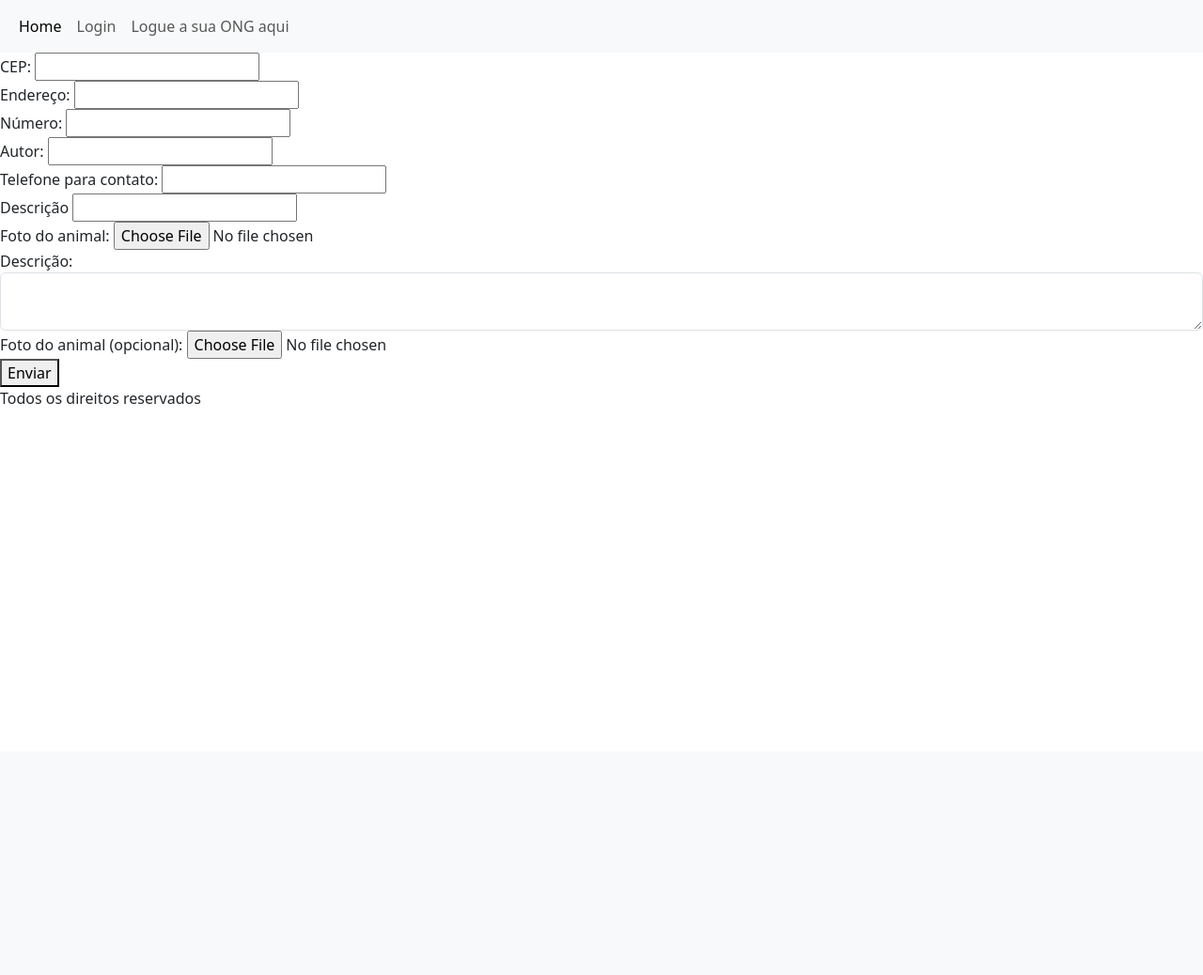
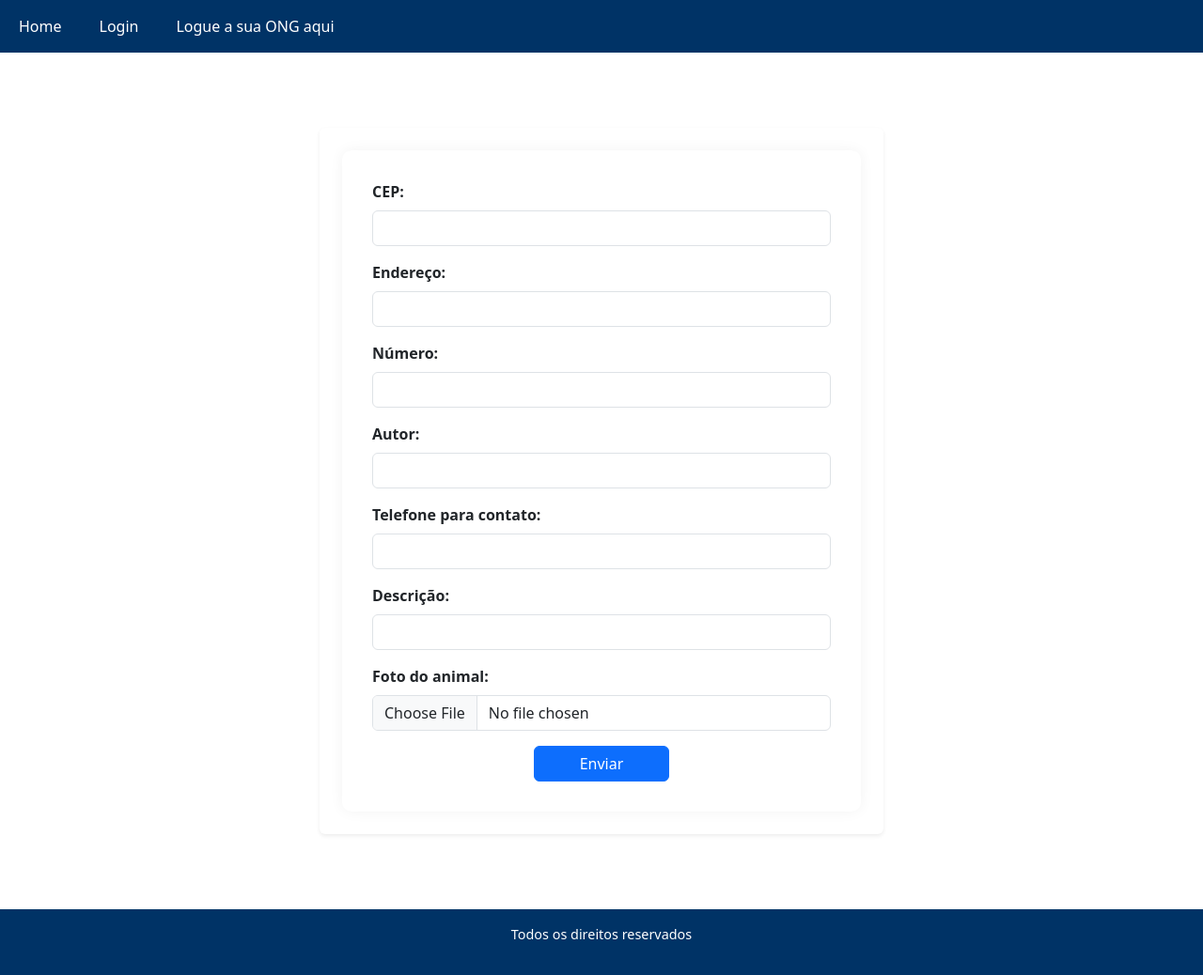
Before and after one commit to b3rn2070/Animal-Aider, a Flask app: page /rescue in a window 1280 px wide. Shown: the whole page at 94% size. Before the commit the page ends 430 px from the top, so only its background shows below. Run offline with Flask 3, Linux system fonts and the light colour scheme.

Commit message:
FEITO: Estilizações

```diff
--- /dev/null
+++ b/src/static/style.css
@@ -0,0 +1,109 @@
+* {
+    margin: 0;
+    padding: 0;
+    box-sizing: border-box;
+}
+
+body {
+    font-family: 'Segoe UI', Tahoma, Geneva, Verdana, sans-serif;
+    background-color: #5AA68E; /* cor alterada */
+    color: #333;
+    line-height: 1.6;
+    min-height: 100vh;
+    display: flex;
+    flex-direction: column;
+}
+
+.navbar {
+    background-color: #003366 !important;
+    padding: 0.75rem 1rem;
+}
+
+.navbar .nav-link {
+    color: #fff !important;
+    margin-right: 1.5rem;
+    transition: color 0.2s ease-in-out;
+}
+
+.navbar .nav-link:hover {
+    font-weight: bold;
+    color: #ffcc00 !important;
+}
+
+
+main {
+    flex: 1;
+    padding: 2rem 1rem;
+}
+
+.caixa {
+    background-color: #e2e2e2;
+}
+
+footer {
+    background-color: #003366;
+    color: white;
+    text-align: center;
+    padding: 1rem;
+    font-size: 0.9rem;
+    margin-top: auto;
+}
+
+.alert {
+    width: 100%;
+    max-width: 600px;
+    margin: 1rem auto;
+    padding: 1rem;
+    border-radius: 5px;
+    font-weight: bold;
+}
+
+form {
+    background-color: white;
+    padding: 2rem;
+    border-radius: 10px;
+    box-shadow: 0 0 15px rgba(0,0,0,0.05);
+    max-width: 600px;
+    margin: 0 auto;
+}
+
+input, select, textarea {
+    width: 100%;
+    padding: 0.5rem;
+    margin-bottom: 1rem;
+    border: 1px solid #ccc;
+    border-radius: 5px;
+}
+
+input:focus, textarea:focus, select:focus {
+    border-color: #003366;
+    outline: none;
+}
+
+.btn-custom {
+    background-color: #003366;
+    color: white;
+    border: none;
+    padding: 0.5rem 1rem;
+    border-radius: 5px;
+    transition: background-color 0.3s ease;
+}
+
+.btn-custom:hover {
+    background-color: #002244;
+}
+
+@media (max-width: 768px) {
+    .navbar .nav-link {
+        margin-right: 0.5rem;
+        font-size: 0.9rem;
+    }
+
+    form {
+        padding: 1rem;
+    }
+
+    footer {
+        font-size: 0.8rem;
+    }
+}
--- a/src/templates/base.html
+++ b/src/templates/base.html
@@ -5,35 +5,34 @@
     <meta charset="UTF-8">
     <meta name="viewport" content="width=device-width, initial-scale=1.0">
     <title>TCC Ongs</title>
+    <link rel="stylesheet" href="../static/style.css">
+
+
+    <!-- Bootstrap CSS -->
     <link href="https://cdn.jsdelivr.net/npm/bootstrap@5.3.3/dist/css/bootstrap.min.css" rel="stylesheet"
         integrity="sha384-QWTKZyjpPEjISv5WaRU9OFeRpok6YctnYmDr5pNlyT2bRjXh0JMhjY6hW+ALEwIH" crossorigin="anonymous">
+
+    <!-- Bootstrap JS -->
     <script src="https://cdn.jsdelivr.net/npm/bootstrap@5.3.3/dist/js/bootstrap.bundle.min.js"
         integrity="sha384-YvpcrYf0tY3lHB60NNkmXc5s9fDVZLESaAA55NDzOxhy9GkcIdslK1eN7N6jIeHz"
         crossorigin="anonymous"></script>
-        <script src="{{ url_for('static', filename='scripts/baseScripts.js') }}"></script>
-        <link href="{{ url_for('static', filename='styles.css') }}"></link>
-    </head>
+</head>
 {% with messages = get_flashed_messages(with_categories=true) %}
   {% if messages %}
       {% for category, message in messages %}
-        {% if category == 'error' %}
         <script>
             alert("{{ message }}");
         </script>
-        {% else %}
-        <script>
-            alert("{{ message }}");
-        </script>
-        {% endif %}
       {% endfor %}
   {% endif %}
 {% endwith %}
+
 <body>
-    <nav class="navbar navbar-expand-lg bg-body-tertiary">
+    <nav class="navbar navbar-expand-lg">
         <div class="container-fluid">
             <div class="collapse navbar-collapse" id="navbarNavAltMarkup">
                 <div class="navbar-nav">
-                    <a class="nav-link active" aria-current="page" href="{{url_for('index')}}">Home</a>
+                    <a class="nav-link active" aria-current="page" href="{{ url_for('index') }}">Home</a>
                     {% if session.get('logged') %}
                         <a class="nav-link" href="{{ url_for('user') }}">Perfil</a>
                         <a class="nav-link" href="{{ url_for('logout') }}">Logout</a>
@@ -45,10 +44,14 @@
             </div>
         </div>
     </nav>
-    {% block conteudo %}
-    {% endblock conteudo %}
+
+    <main>
+        {% block conteudo %}
+        {% endblock conteudo %}
+    </main>
+
     <footer>
-        <p>Todos os direitos reservados </p>
+        <p>Todos os direitos reservados</p>
     </footer>
 </body>
 </html>
--- a/src/templates/base_ong.html
+++ b/src/templates/base_ong.html
@@ -4,6 +4,7 @@
 <head>
     <meta charset="UTF-8">
     <meta name="viewport" content="width=device-width, initial-scale=1.0">
+    <link rel="stylesheet" href="style.css">
     <title>TCC Ongs</title>
     <link href="https://cdn.jsdelivr.net/npm/bootstrap@5.3.3/dist/css/bootstrap.min.css" rel="stylesheet"
         integrity="sha384-QWTKZyjpPEjISv5WaRU9OFeRpok6YctnYmDr5pNlyT2bRjXh0JMhjY6hW+ALEwIH" crossorigin="anonymous">
--- a/src/templates/rescue.html
+++ b/src/templates/rescue.html
@@ -1,6 +1,8 @@
 {% extends 'base.html' %}
 {% block conteudo %}
-<form action="{{ url_for('rescue')}}" method="post">
+<div class="container my-5">
+  <div class="p-4 bg-white rounded shadow-sm" style="max-width: 600px; margin: auto;">
+    <form action="{{ url_for('rescue')}}" method="post" enctype="multipart/form-data" class="needs-validation" novalidate>
       {% if session.get('logged') %}
         <input type="hidden" name="userId" value="{{ session.get('user_id') }}">
         <input type="hidden" name="author" value="{{ session.get('user_name') }}">
@@ -10,50 +12,89 @@
         <input type="hidden" name="address" value="{{ session.get('user_addr') }}">
         <input type="hidden" name="num" value="{{ session.get('user_num') }}">
       {% endif %}
+
       {% if not session.get('logged') %}
-        <div>
-            <label for="cep">CEP:</label>
-            <input type="text" name="cep" id="cep" required>
+      <div class="mb-3">
+        <label for="cep" class="form-label fw-semibold">CEP:</label>
+        <input type="text" id="cep" name="cep" class="form-control" required>
+        <div class="invalid-feedback">Por favor, informe o CEP.</div>
       </div>
-        <div>
-            <label for="addr">Endereço:</label>
-            <input type="text" name="addr" id="addr" required>
+
+      <div class="mb-3">
+        <label for="addr" class="form-label fw-semibold">Endereço:</label>
+        <input type="text" id="addr" name="addr" class="form-control" required>
+        <div class="invalid-feedback">Informe o endereço.</div>
       </div>
-        <div>
-            <label for="num">Número:</label>
-            <input type="text" name="num" required>
+
+      <div class="mb-3">
+        <label for="num" class="form-label fw-semibold">Número:</label>
+        <input type="text" id="num" name="num" class="form-control" required>
+        <div class="invalid-feedback">Informe o número.</div>
       </div>
-        <div>
-            <label for="name">Autor:</label>
-            <input type="text" name="name" required>
+
+      <div class="mb-3">
+        <label for="name" class="form-label fw-semibold">Autor:</label>
+        <input type="text" id="name" name="name" class="form-control" required>
+        <div class="invalid-feedback">Informe o nome do autor.</div>
       </div>
-        <div>
-            <label for="phone">Telefone para contato:</label>
-            <input type="tel" name="phone" required>
+
+      <div class="mb-3">
+        <label for="phone" class="form-label fw-semibold">Telefone para contato:</label>
+        <input type="tel" id="phone" name="phone" class="form-control" required>
+        <div class="invalid-feedback">Informe um telefone válido.</div>
       </div>
-        <div>
-            <label for="desc">Descrição</label>
-            <input type="text" name="desc" required>
+
+      <div class="mb-3">
+        <label for="desc" class="form-label fw-semibold">Descrição:</label>
+        <input type="text" id="desc" name="desc" class="form-control" required>
+        <div class="invalid-feedback">Descreva a situação.</div>
       </div>
-        <div>
-            <label for="photo">Foto do animal:</label>
-            <input type="file" name="photo" accept="image/*" required>
+
+      <div class="mb-3">
+        <label for="photo" class="form-label fw-semibold">Foto do animal:</label>
+        <input type="file" id="photo" name="photo" class="form-control" accept="image/*" required>
+        <div class="invalid-feedback">Anexe uma foto do animal.</div>
       </div>
       {% endif %}
-    <div>
-        <label for="desc">Descrição:</label>
-        <textarea class="form-control" name="desc" required></textarea>
+
+      {% if session.get('logged') %}
+      <div class="mb-3">
+        <label for="desc" class="form-label fw-semibold">Descrição:</label>
+        <textarea id="desc" name="desc" class="form-control" rows="4" required></textarea>
+        <div class="invalid-feedback">Por favor, descreva a situação.</div>
       </div>
-    <div>
-        <label for="photo">Foto do animal (opcional):</label>
-        <input type="file" name="photo" accept="image/*">
+
+      <div class="mb-3">
+        <label for="photo" class="form-label fw-semibold">Foto do animal (opcional):</label>
+        <input type="file" id="photo" name="photo" class="form-control" accept="image/*">
       </div>
-    <div>
-        <button type="submit">Enviar</button>
+      {% endif %}
+
+      <div class="text-center">
+        <button type="submit" class="btn btn-primary px-5">Enviar</button>
       </div>
     </form>
+  </div>
+</div>
+
 <script>
-    document.getElementById('cep').addEventListener('blur', function () {
+  // Validação Bootstrap
+  (() => {
+    'use strict'
+    const forms = document.querySelectorAll('.needs-validation')
+    Array.from(forms).forEach(form => {
+      form.addEventListener('submit', event => {
+        if (!form.checkValidity()) {
+          event.preventDefault()
+          event.stopPropagation()
+        }
+        form.classList.add('was-validated')
+      }, false)
+    })
+  })();
+
+  // Busca automática do endereço via CEP
+  document.getElementById('cep')?.addEventListener('blur', function () {
     const cep = this.value.replace(/\D/g, '');
 
     if (cep.length === 8) {
@@ -62,7 +103,8 @@
         .then(data => {
           if (!data.erro) {
             document.getElementById('addr').value = data.logradouro || '';
-                        document.getElementById('city').value = data.localidade || '';
+            // Se tiver um campo cidade visível, atualize aqui também:
+            // document.getElementById('city').value = data.localidade || '';
           } else {
             alert('CEP não encontrado.');
           }
@@ -70,6 +112,5 @@
         .catch(() => alert('Erro ao buscar o endereço.'));
     }
   });
-
 </script>
 {% endblock conteudo %}
```
Also changed, not shown: src/templates/index.html (+17 -7 lines), src/templates/login.html (+31 -13 lines), src/templates/report.html (+64 -32 lines), src/static/uploads/ba5b0d3b-6e5d-4bcc-9ec8-c8c15028bbe7.png (deleted). Lines whose indentation alone changed are shown as unchanged.
